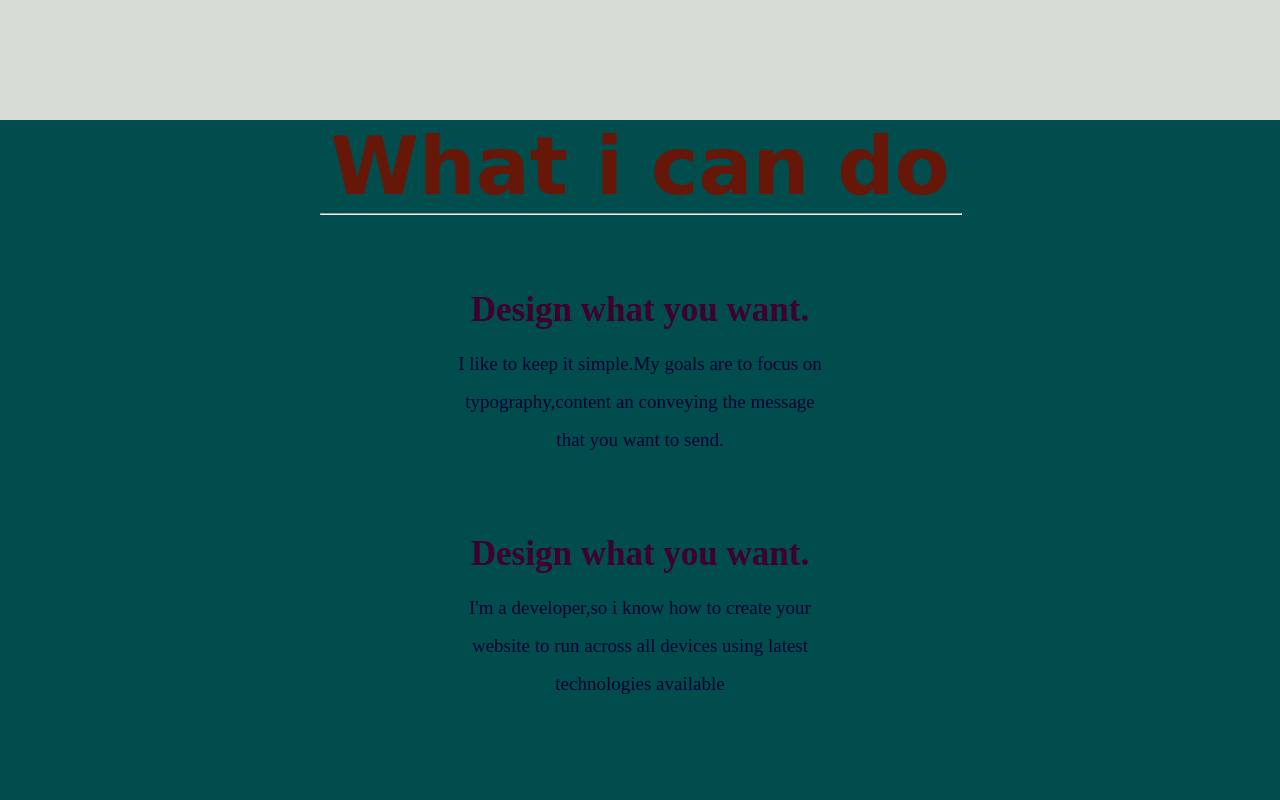
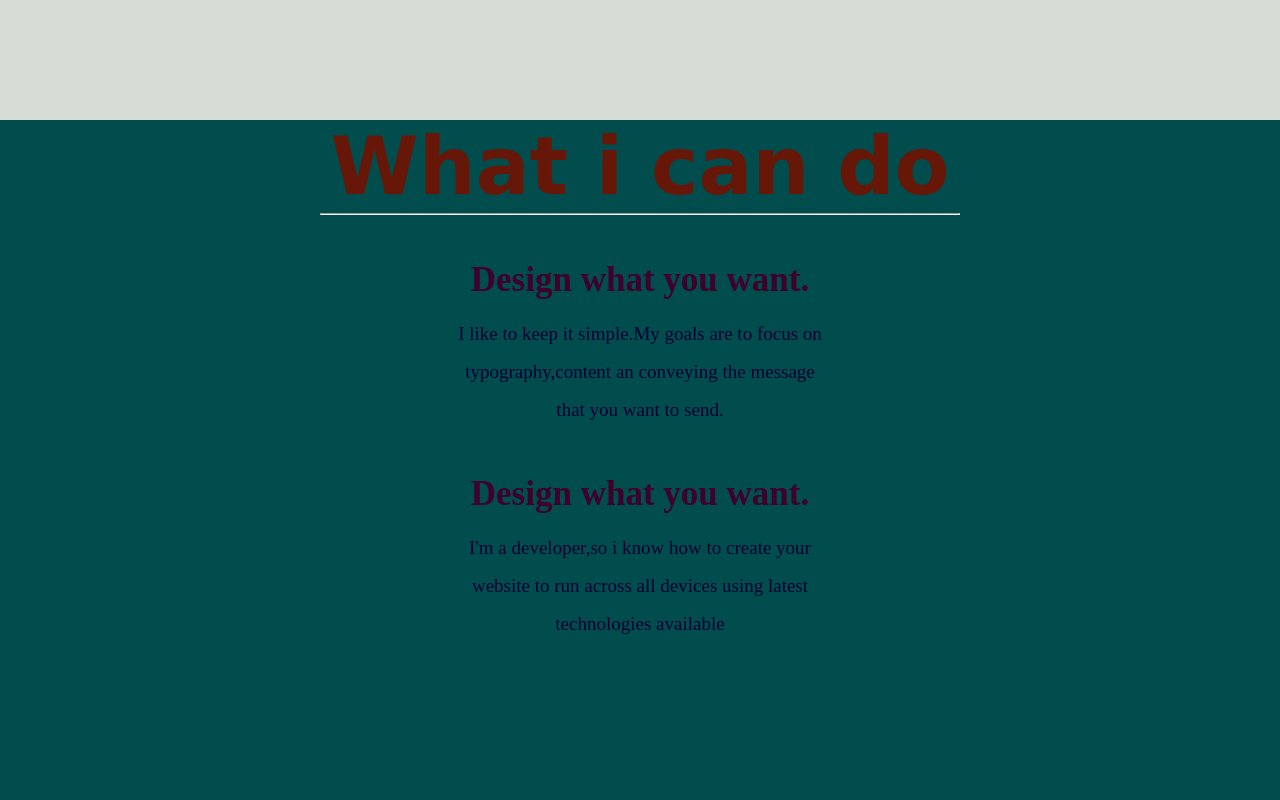
Before and after one commit to Ezra-nzioki/ezraportfolio.github.io, a plain HTML site: page index.html in a window 1280 px wide. Shown: the part 680-1480 px from the top of the page. Drawn offline with Linux system fonts and the light colour scheme.

Commit message:
Add files via upload

```diff
--- a/index.html
+++ b/index.html
@@ -1,7 +1,7 @@
 <!DOCTYPE html>
 <html lang="en">
+
 <head>
-    <meta charset="UTF-8">
     <meta name="viewport" content="width=device-width, initial-scale=1.0">
     <link rel="preconnect" href="https://fonts.googleapis.com">
     <link rel="preconnect" href="https://fonts.googleapis.com" crossorigin>
@@ -9,6 +9,7 @@
     <link rel="stylesheet" href="style.css">
     <title>EZRA PORTFOLIO</title>
 </head>
+
 <body>
 
     <div class="container">
@@ -49,7 +50,7 @@
             <div class="about-info">
                 <h3>Design what you want.</h3>
                 <p>I'm a developer,so i know how to create your <br>
-                                    website to run across all devices using latest  <br>
+                    website to run across all devices using latest <br>
                     technologies available
                 </p>
             </div>
@@ -68,10 +69,11 @@
     </div>
     <!--footer section-->
     <div class="footer">
-        <a href="#">Instagram</a>
-        <a href="#">Email</a>
+        <a href="https//:instagram.com/smata.official?igshid=MzNINGkZWQ4Mg==">Instagram</a>
+        <a href="mailto:ezranzioki@gmail.com">Email me</a>
         <a href="https://wa.link/inu390">Whatsapp</a>
         <p>@2023 Ezra Nzioki.All rights reserved</p>
     </div>
 </body>
+
 </html>
--- a/style.css
+++ b/style.css
@@ -1,8 +1,15 @@
 *{
     margin:0;
     padding:0;
-    font-family: ;
+    box-sizing: border-box;
 }
+body{
+    width: 100%;
+    height:100vh;
+    margin: 0;
+    padding: 0;
+    overflow-x: hidden;
+ }
 .container{
     background-color: #d8dcd6;
     width: 100%;
@@ -55,7 +62,7 @@ header nav ul li a:hover{
     width: 100%;
     height: 100vh;
     text-align: center;
-    overflow: hidd;
+    overflow: hidden;
     background-color: #014d4e;
 }
 .about h1{
@@ -66,7 +73,7 @@ header nav ul li a:hover{
 }
 .about-info{
     width: 50%;
-    margin: 60px auto 60px auto;
+    margin: 30px auto 30px auto;
     text-align: center;
     line-height: 2;
 }
```
Lines whose indentation alone changed are shown as unchanged.
